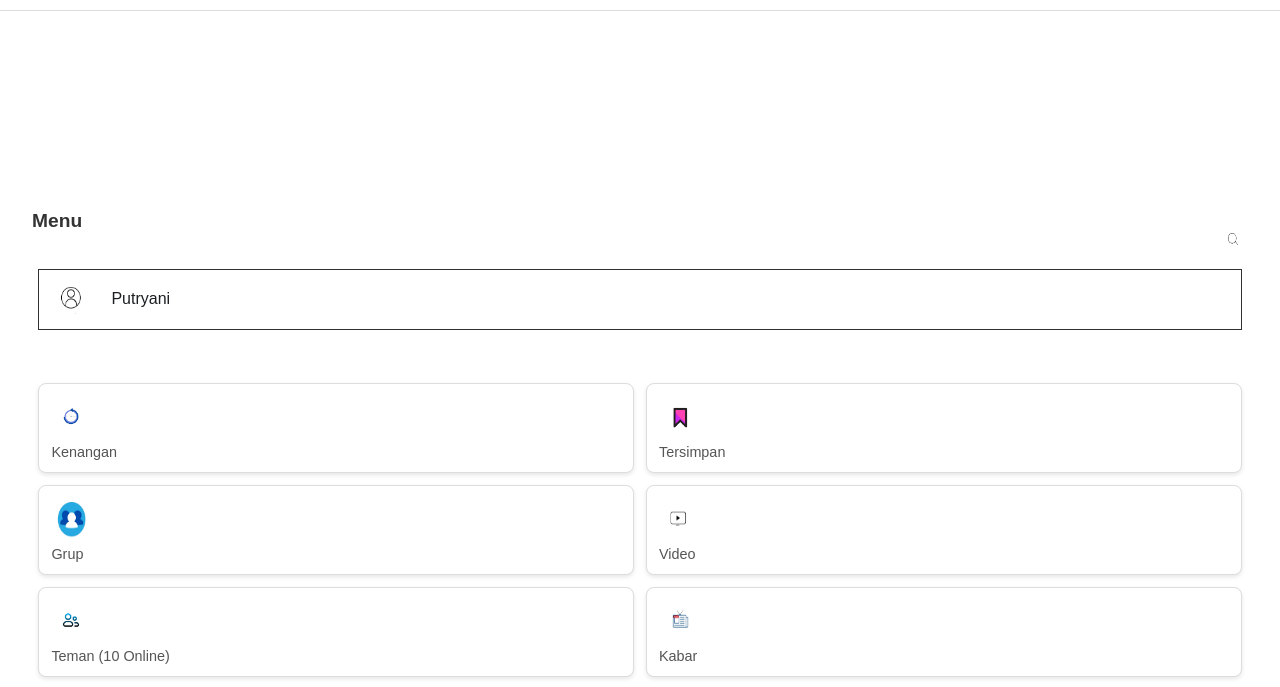
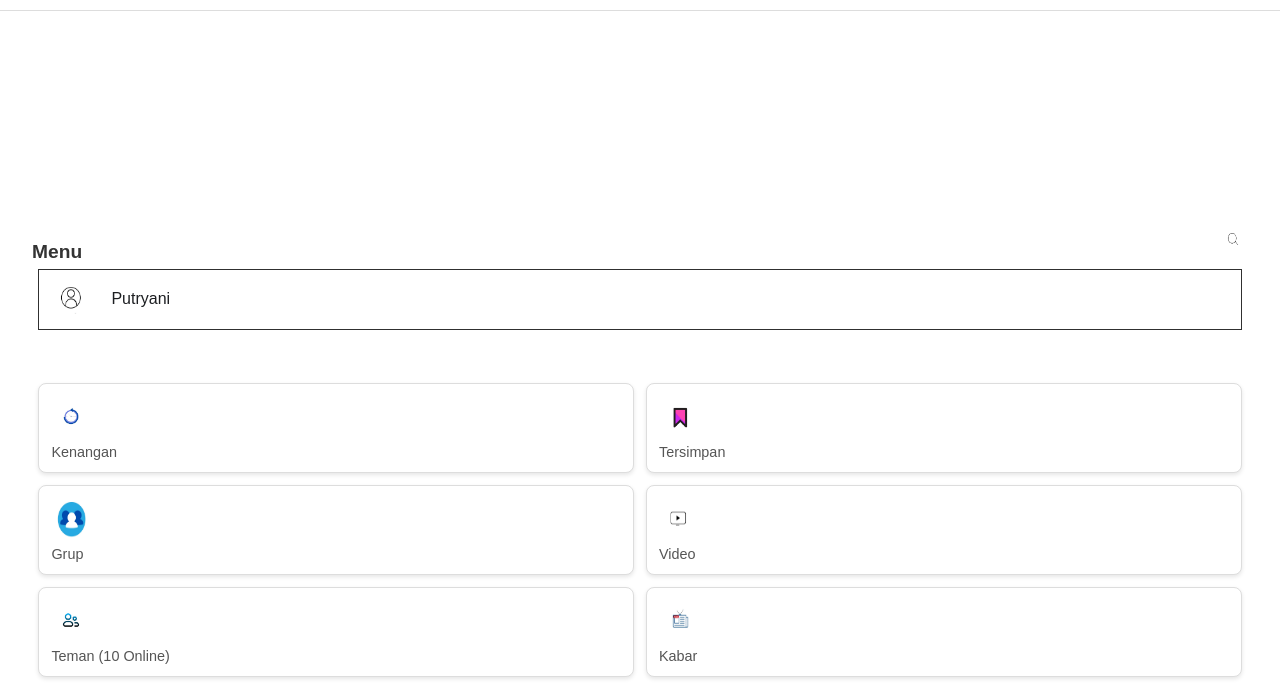
Before and after one commit to citiclara/putri_UAS, a plain HTML site: page lainnya.html in a window 1280 px wide. Shown: the part 84-771 px from the top of the page. Drawn offline with Linux system fonts and the light colour scheme.

Commit message:
Update lainnya.html

```diff
--- a/lainnya.html
+++ b/lainnya.html
@@ -56,7 +56,7 @@
         .page-header h2 {
             font-size: 1.2rem;
             color: #333;
-            margin-top: -15%;
+            margin-top: -10%;
             position: relative;
         }
 
```
